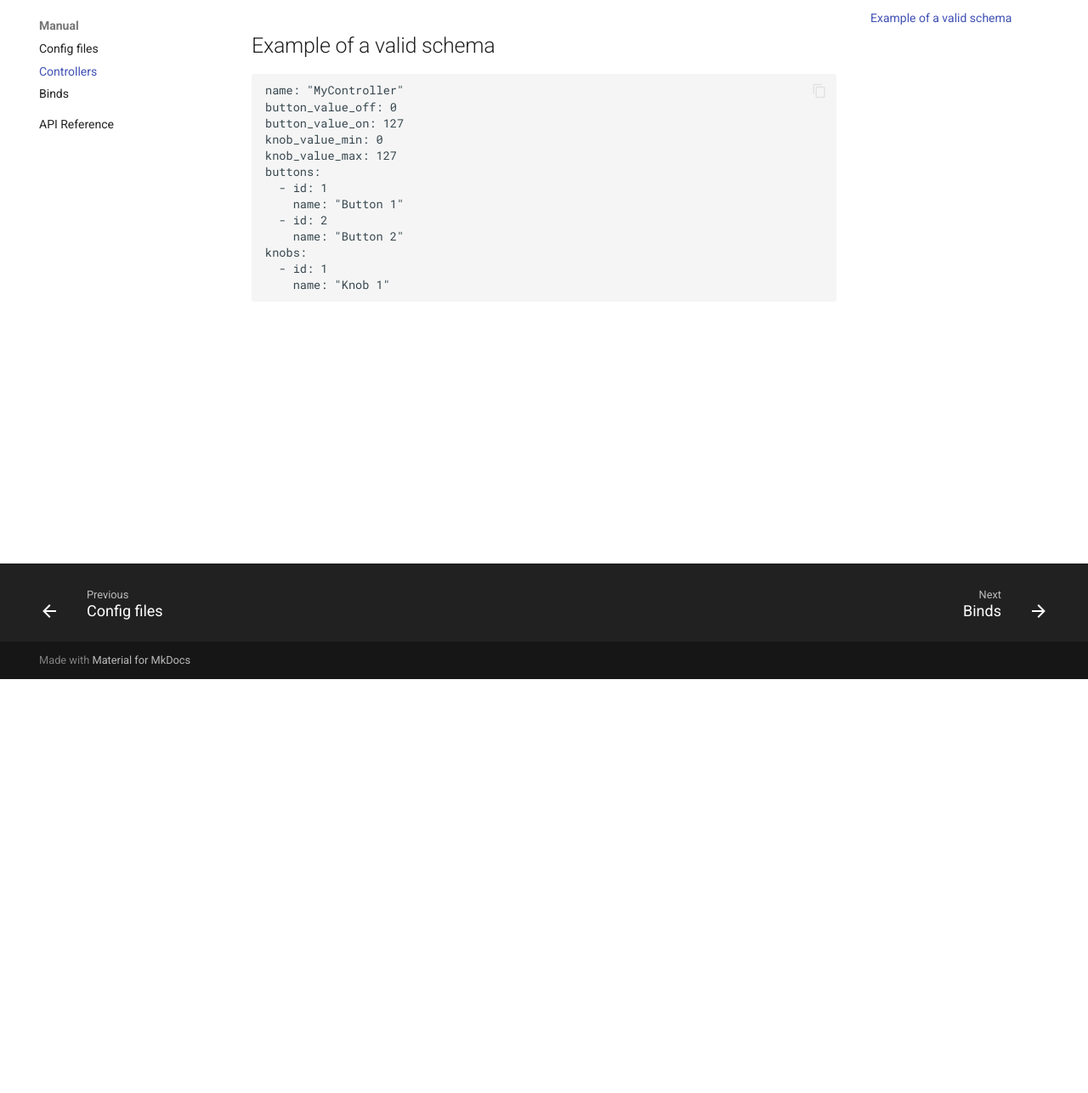
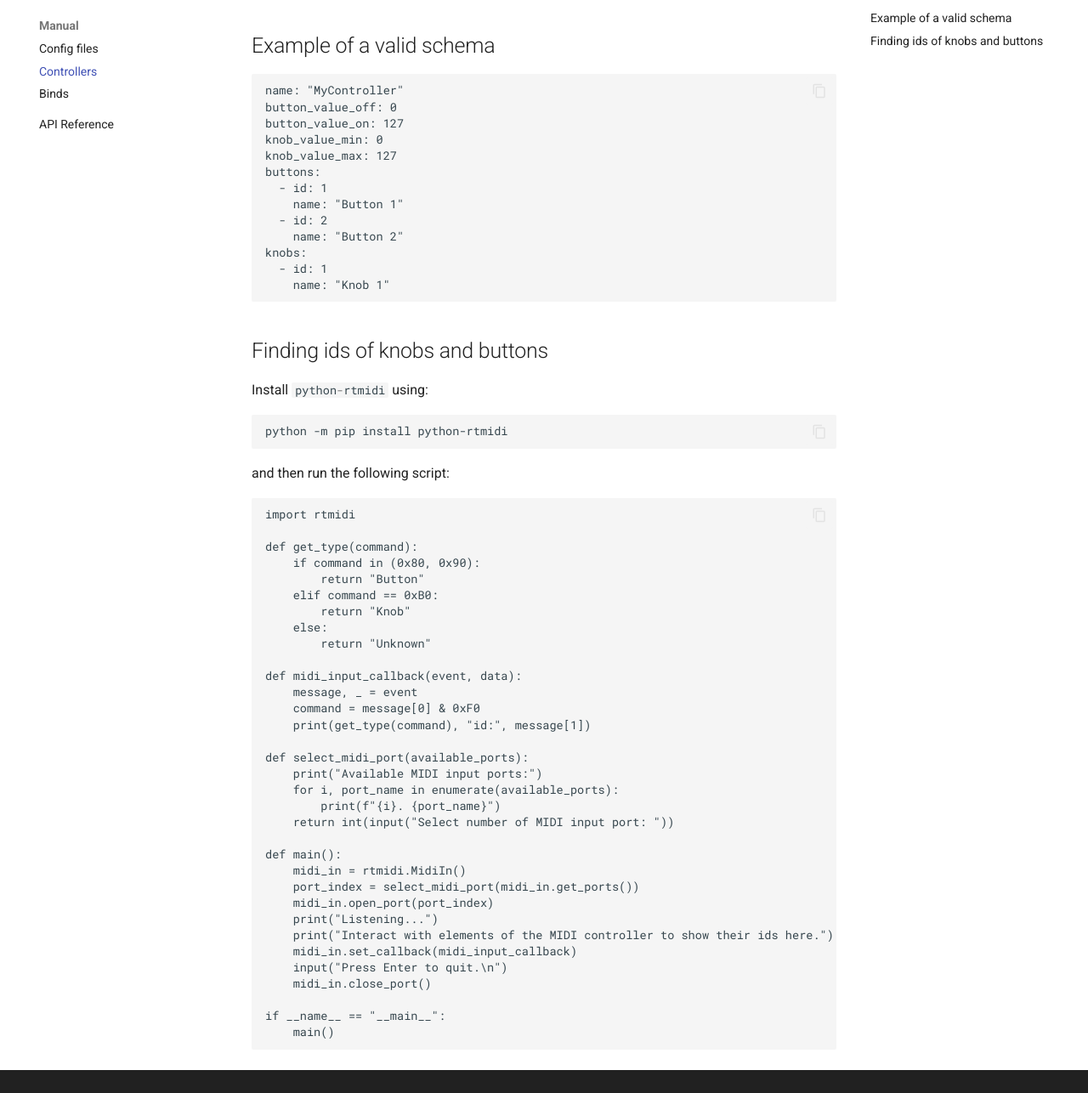
Before and after one commit to napari/midi-app-controller, an MkDocs documentation site: the page built from docs/controllers.md, in a window 1280 px wide and 1400 px high, scrolled down 487 px, cut to the strip 114-1400 px from the top of the window. Shown: the whole strip at 85% size. Built offline with MkDocs 1.6.1 and Material for MkDocs 9.7.7, drawn with Linux system fonts in a browser that asks for light colours; comment, search, counter and statistics services are not loaded.

Commit message:
Create script for finding ids (#88)

````diff
--- a/docs/controllers.md
+++ b/docs/controllers.md
@@ -37,3 +37,49 @@ knobs:
   - id: 1
     name: "Knob 1"
 ```
+
+## Finding ids of knobs and buttons
+
+Install `python-rtmidi` using:
+
+```sh
+python -m pip install python-rtmidi
+```
+
+and then run the following script:
+
+```python
+import rtmidi
+
+def get_type(command):
+    if command in (0x80, 0x90):
+        return "Button"
+    elif command == 0xB0:
+        return "Knob"
+    else:
+        return "Unknown"
+
+def midi_input_callback(event, data):
+    message, _ = event
+    command = message[0] & 0xF0
+    print(get_type(command), "id:", message[1])
+
+def select_midi_port(available_ports):
+    print("Available MIDI input ports:")
+    for i, port_name in enumerate(available_ports):
+        print(f"{i}. {port_name}")
+    return int(input("Select number of MIDI input port: "))
+
+def main():
+    midi_in = rtmidi.MidiIn()
+    port_index = select_midi_port(midi_in.get_ports())
+    midi_in.open_port(port_index)
+    print("Listening...")
+    print("Interact with elements of the MIDI controller to show their ids here.")
+    midi_in.set_callback(midi_input_callback)
+    input("Press Enter to quit.\n")
+    midi_in.close_port()
+
+if __name__ == "__main__":
+    main()
+```
````
